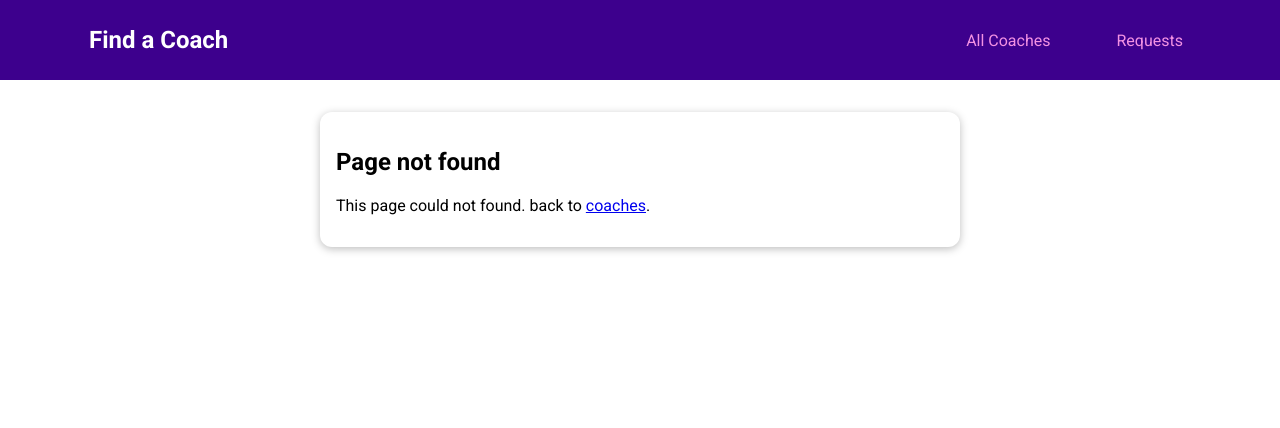
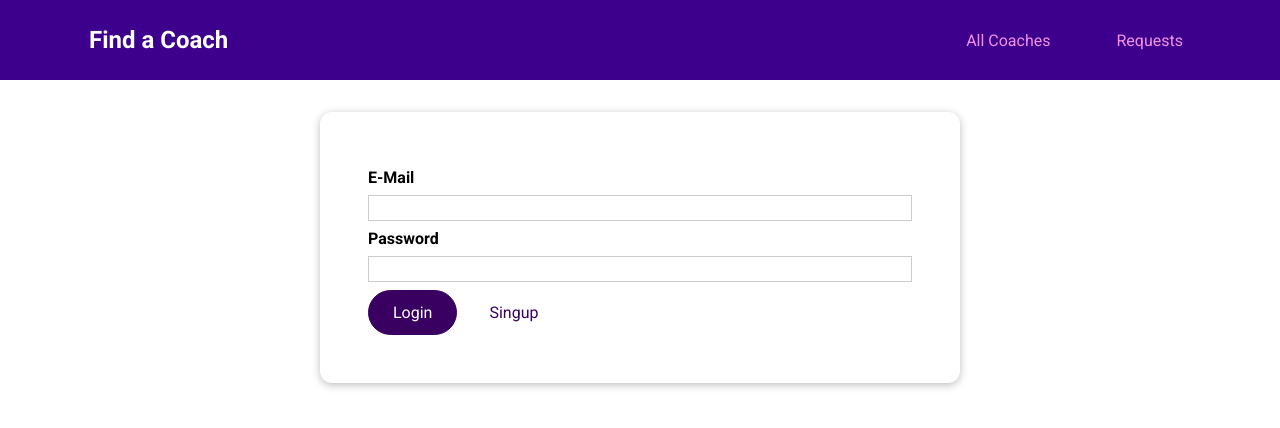
Before and after one commit to babyazalea/coach-finder, a Vue app: page /auth in a window 1280 px wide. Before the commit this address had no page. Shown: the top 428 px of the page. Built offline with nearby package versions, Linux system fonts and the light colour scheme.

Commit message:
added auth-page

```diff
--- /dev/null
+++ b/src/pages/auth/UserAuth.vue
@@ -0,0 +1,105 @@
+<template>
+  <base-card>
+    <form @submit.prevent="submitForm">
+      <div class="form-control">
+        <label for="email">E-Mail</label>
+        <input type="email" id="email" v-model.trim="email" />
+      </div>
+      <div class="form-control">
+        <label for="password">Password</label>
+        <input type="password" id="password" v-model.trim="password" />
+      </div>
+      <p v-if="!formIsValid">
+        Please enter a valid email and password(password must be least 6
+        charactes long).
+      </p>
+      <base-button>{{ submitButtonCaption }}</base-button>
+      <base-button type="button" mode="flat" @click="switchAuthMode">{{
+        switchModeButtonCaption
+      }}</base-button>
+    </form>
+  </base-card>
+</template>
+
+<script>
+export default {
+  data() {
+    return {
+      email: '',
+      password: '',
+      formIsValid: true,
+      mode: 'login'
+    };
+  },
+  computed: {
+    submitButtonCaption() {
+      if (this.mode === 'login') {
+        return 'Login';
+      } else {
+        return 'Signup';
+      }
+    },
+    switchModeButtonCaption() {
+      if (this.mode === 'login') {
+        return 'Singup';
+      } else {
+        return 'Login instead';
+      }
+    }
+  },
+  methods: {
+    submitForm() {
+      this.formIsValid = true;
+      if (
+        this.email === '' ||
+        !this.email.includes('@') ||
+        this.password.length < 6
+      ) {
+        this.formIsValid = false;
+        return;
+      }
+    },
+    switchAuthMode() {
+      if (this.mode === 'login') {
+        this.mode = 'signup';
+      } else {
+        this.mode = 'login';
+      }
+    }
+  }
+};
+</script>
+
+<style scoped>
+form {
+  margin: 1rem;
+  border-radius: 12px;
+  padding: 1rem;
+}
+
+.form-control {
+  margin: 0.5rem 0;
+}
+
+label {
+  font-weight: bold;
+  margin-bottom: 0.5rem;
+  display: block;
+}
+
+input,
+textarea {
+  display: block;
+  width: 100%;
+  font: inherit;
+  border: 1px solid #ccc;
+  padding: 0.15rem;
+}
+
+input:focus,
+textarea:focus {
+  border-color: #3d008d;
+  background-color: #faf6ff;
+  outline: none;
+}
+</style>
--- a/src/router.js
+++ b/src/router.js
@@ -5,6 +5,7 @@
 import CoachRegistration from './pages/coaches/CoachRegistration.vue';
 import ContactCoach from './pages/requests/ContactCoach.vue';
 import RequestReceived from './pages/requests/RequestReceived.vue';
+import UserAuth from './pages/auth/UserAuth.vue';
 import NotFound from './pages/NotFound.vue';
 
 const router = createRouter({
@@ -20,6 +21,7 @@
     },
     { path: '/register', component: CoachRegistration },
     { path: '/requests', component: RequestReceived },
+    { path: '/auth', component: UserAuth },
     { path: '/:notFound(.*)', component: NotFound }
   ]
 });
```
